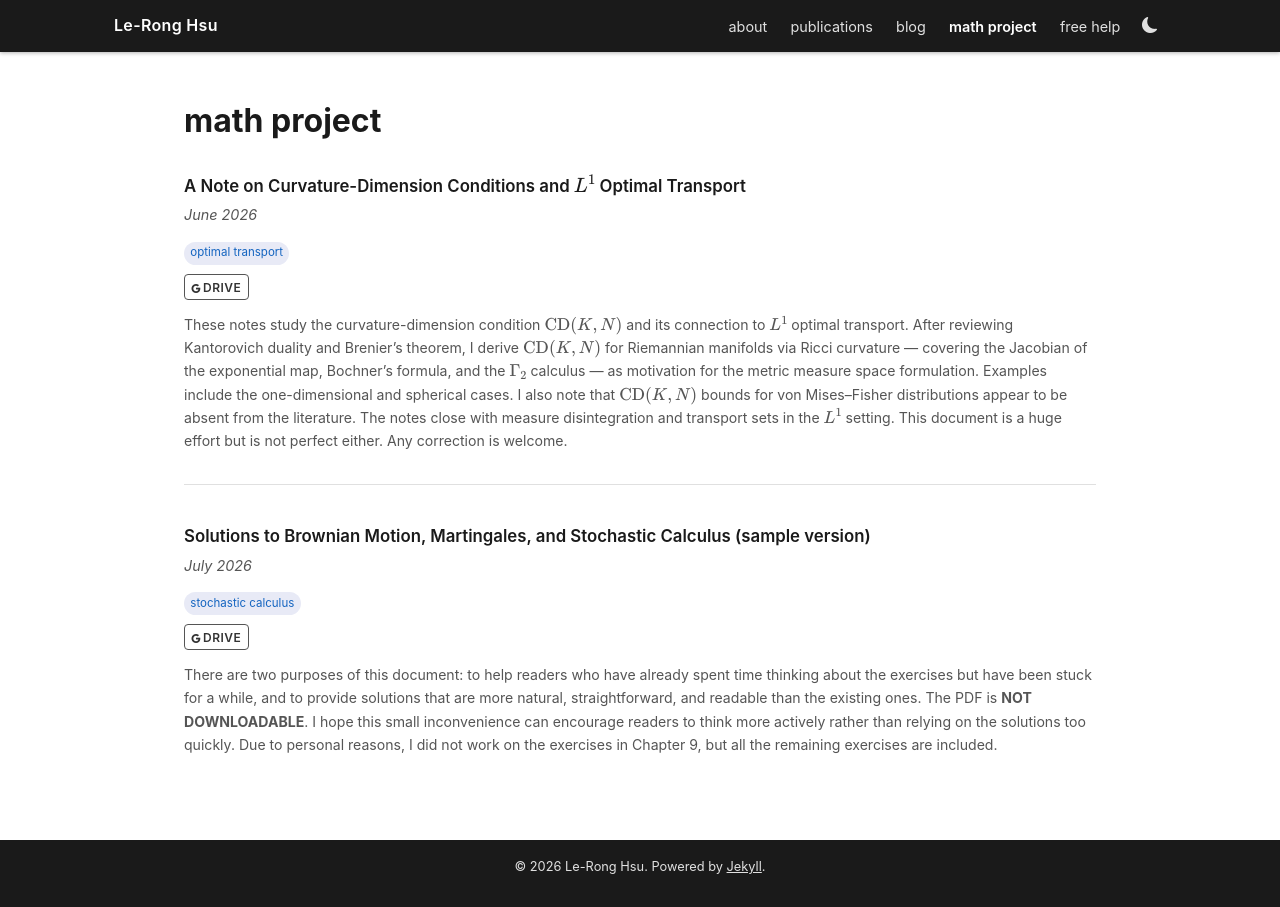
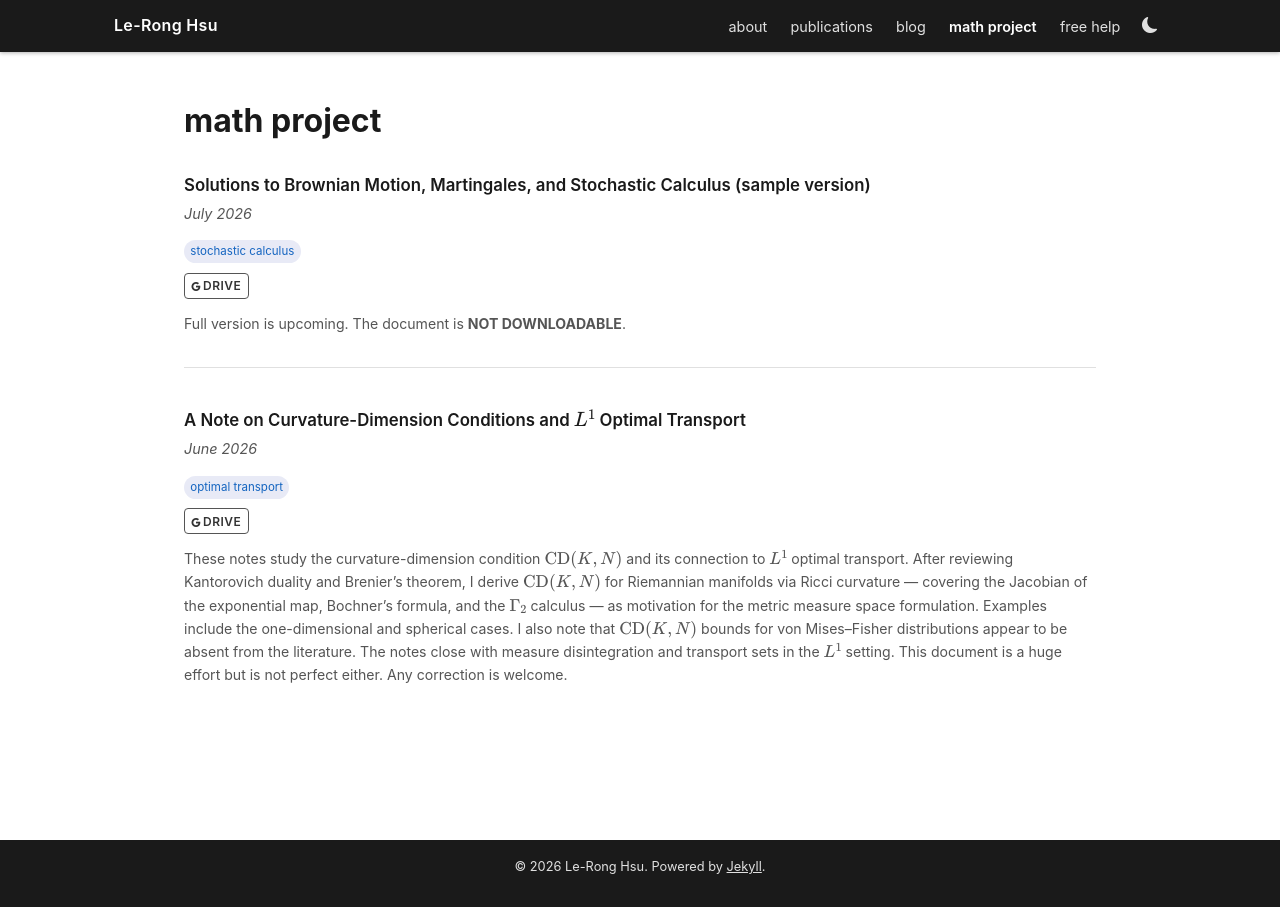
Before and after one commit to levi-hsu/levi-hsu.github.io, a Jekyll site: the page built from _pages/notes.md, in a window 1280 px wide. Built offline with Jekyll 4.4.1, drawn with Linux system fonts in a browser that asks for light colours.

Commit message:
20260705-1

```diff
--- a/_data/notes.yml
+++ b/_data/notes.yml
@@ -1,3 +1,11 @@
+- title: "Solutions to Brownian Motion, Martingales, and Stochastic Calculus (sample version)"
+  date: "2026-07-04"
+  tags:
+    - "stochastic calculus"
+  drive: "https://drive.google.com/file/d/13kJQX8Nbu3XNwgspSNtqbbK_k52PjqzY/view?usp=share_link"
+  abstract: |
+    Full version is upcoming. The document is **NOT DOWNLOADABLE**.
+
 - title: "A Note on Curvature-Dimension Conditions and $L^1$ Optimal Transport"
   date: "2026-06-02"
   tags:
@@ -8,11 +16,3 @@
   # updates:
   #   - date: "2026-06-15"
   #     note: "test"
-
-- title: "Solutions to Brownian Motion, Martingales, and Stochastic Calculus (sample version)"
-  date: "2026-07-04"
-  tags:
-    - "stochastic calculus"
-  drive: "https://drive.google.com/file/d/13kJQX8Nbu3XNwgspSNtqbbK_k52PjqzY/view?usp=share_link"
-  abstract: |
-    There are two purposes of this document: to help readers who have already spent time thinking about the exercises but have been stuck for a while, and to provide solutions that are more natural, straightforward, and readable than the existing ones. The PDF is **NOT DOWNLOADABLE**. I hope this small inconvenience can encourage readers to think more actively rather than relying on the solutions too quickly. Due to personal reasons, I did not work on the exercises in Chapter 9, but all the remaining exercises are included.
```
